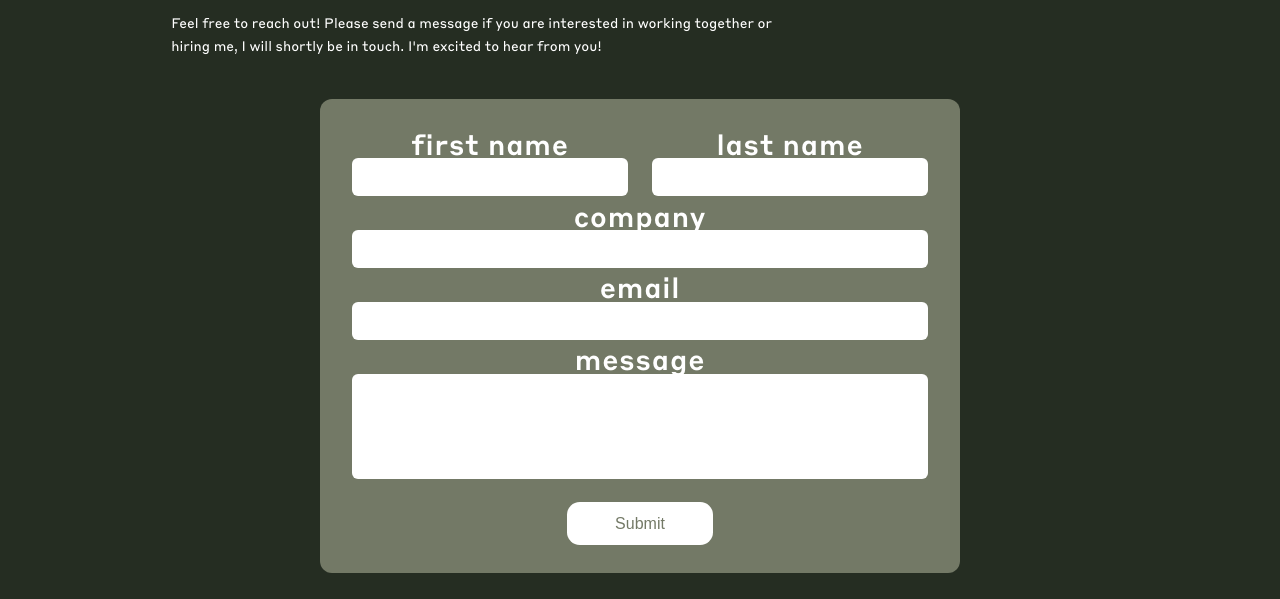
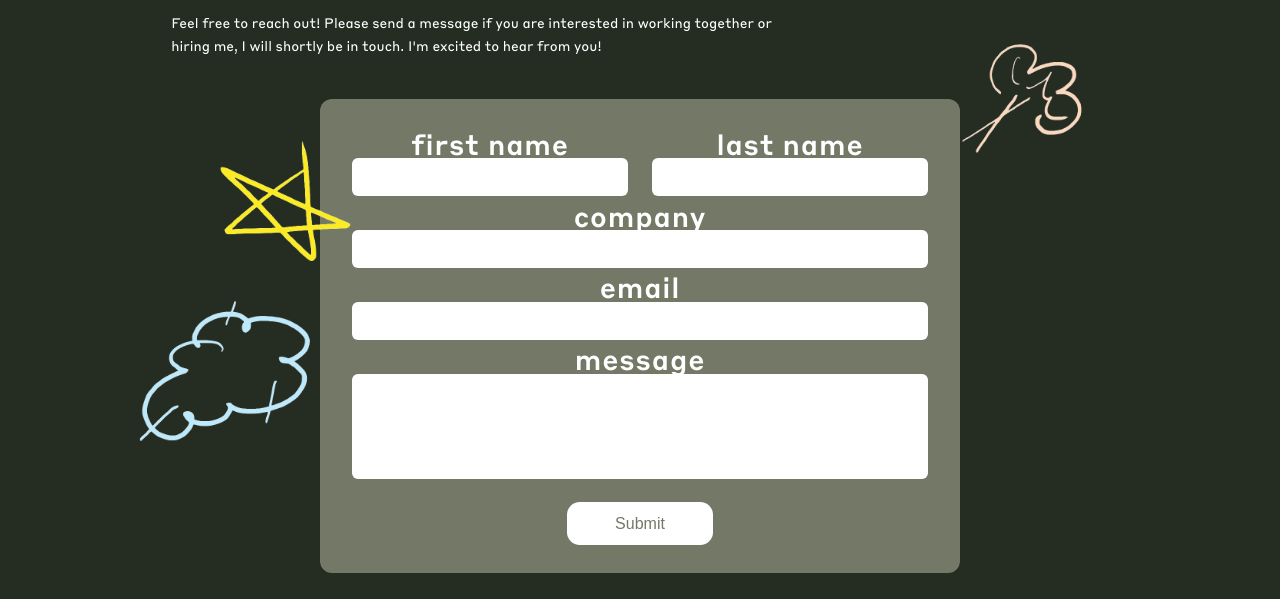
Before and after one commit to jihyebook-star/IAT339-P03, a plain HTML site: page contact.html in a window 1280 px wide. Shown: the part 201-800 px from the top of the page. Drawn offline with Linux system fonts and the light colour scheme; files whose address does not match are found by name.

Commit message:
04-10-1642

```diff
--- a/contact.html
+++ b/contact.html
@@ -47,6 +47,9 @@
         <div class="form-group">
           <label for="lastname">last name</label>
           <input type="text" id="lastname" name="lastname" autocomplete="family-name">
+          <img src="img/star.png" class="overlay-img3">
+          <img src="img/cloud.png" class="overlay-img4">
+          <img src="img/puff.png" class="overlay-img5">
         </div>
       </div>
 
--- a/css/contact.css
+++ b/css/contact.css
@@ -30,6 +30,24 @@ main {
   display: flex;
   flex-direction: column;
   gap: 0.9rem;
+}
+
+.overlay-img3{
+  position: absolute;
+  width: 15%;
+  top: 40%;
+  left: 15%;
+}
+.overlay-img4 {
+  position: absolute;
+  width: 15%;
+  top: 62.5%;
+  left: 10.5%;
+}.overlay-img5 {
+  position: absolute;
+  width: 15%;
+  top: 30%;
+  left: 71.5%;
 }
 
 /* ── Form rows ── */
```
Also changed, not shown: img/cloud.png (added), img/puff.png (added), img/star.png (added).
